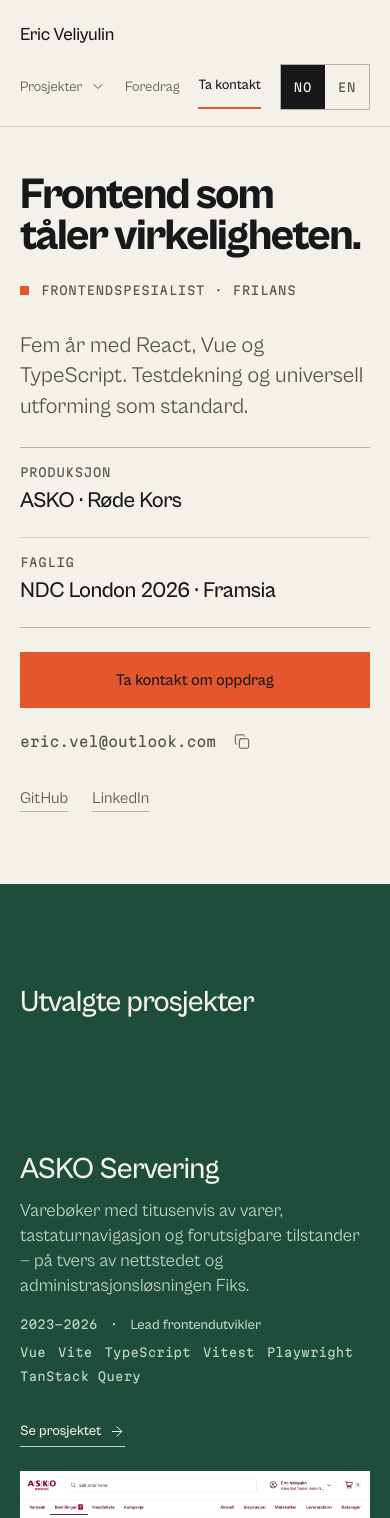
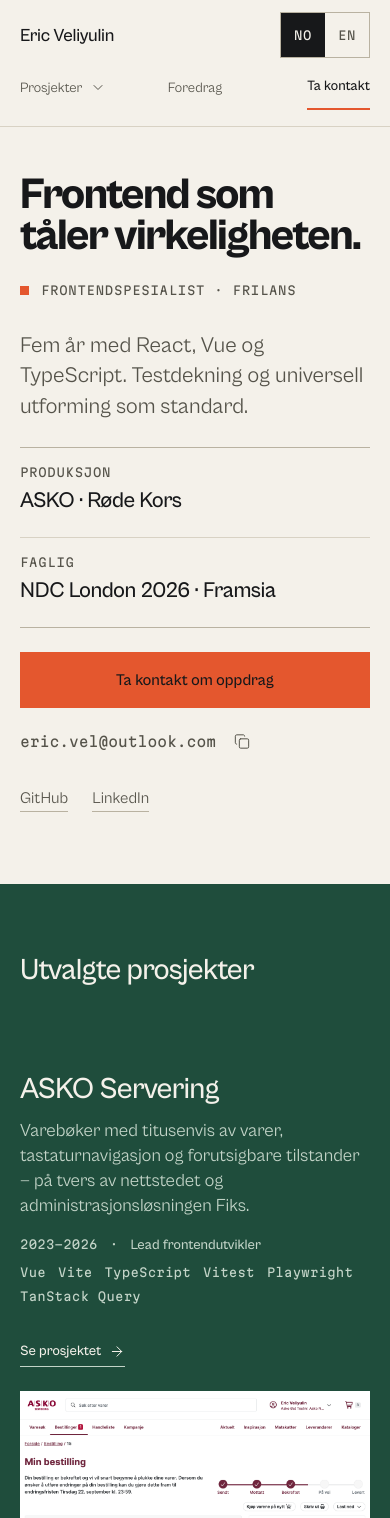
Before and after one commit to ericvel/portfolio, a Vue app: page / in a window 390 px wide. Shown: the top 1518 px of the page. Built offline with nearby package versions, Linux system fonts and the light colour scheme.

Commit message:
Adjust project image layout

```diff
--- a/src/components/ProjectLedger.vue
+++ b/src/components/ProjectLedger.vue
@@ -85,19 +85,19 @@
    everything inside it inverts to paper. */
 .work {
   /* Two rhythms, because the region holds two kinds of object: the lead row buys air, and a
-     corroborating line spends about half of it. The gap between those two numbers is what
+     corroborating line spends half of it. The gap between those two numbers is what
      makes the hierarchy legible before a single word is read. */
   --row-pad: var(--space-7);
   --line-pad: var(--space-5);
 
   background: var(--field);
   color: var(--paper);
-  padding-block: clamp(var(--space-9), 10vw, var(--space-10));
+  padding-block: clamp(var(--space-8), 8vw, var(--space-9));
   --focus: var(--paper);
 }
 
 .work__heading {
-  margin: 0 0 var(--space-8);
+  margin: 0 0 var(--space-7);
   font-size: var(--step-4);
   font-weight: 500;
   letter-spacing: -0.025em;
@@ -223,10 +223,12 @@
   /* 64px between the two registers, where a line gets 32: the interval is part of the
      argument, not just spacing. */
   column-gap: var(--space-8);
-  padding-block: calc(var(--row-pad) + var(--space-6));
+  padding-block: var(--row-pad);
 
   .work__body {
     grid-area: 1 / 1;
+    display: flex;
+    flex-direction: column;
     gap: var(--space-3);
   }
 
@@ -253,14 +255,19 @@
   }
 
   .work__more {
+    align-self: start;
     margin-top: var(--space-5);
   }
 }
 
 .work__body {
-  display: flex;
-  flex-direction: column;
-  gap: var(--space-2);
+  display: grid;
+  grid-template-columns: minmax(0, 1fr) auto;
+  grid-template-areas:
+    "title more"
+    "blurb more"
+    "meta more";
+  gap: var(--space-2) var(--space-6);
   min-width: 0;
 }
 
@@ -313,6 +320,7 @@
 }
 
 .work__title {
+  grid-area: title;
   margin: 0;
   font-size: var(--step-2);
   font-weight: 500;
@@ -322,6 +330,7 @@
 }
 
 .work__blurb {
+  grid-area: blurb;
   margin: 0;
   /* Wider than the lead row's 40ch, because a line has the whole column to spend and a
      shorter measure here is what left the emptiness on the right in the first place. */
@@ -338,6 +347,7 @@
    which is what keeps the row one line tall. The lead row's six-technology list does not fit
    beside a dated role at any width the site has, so it alone breaks to a second line. */
 .work__meta {
+  grid-area: meta;
   display: flex;
   flex-wrap: wrap;
   align-items: baseline;
@@ -402,13 +412,14 @@
    moves the label — the same idiom as the header's contact link. At rest this is field mist:
    the only resting cue that the row is live has to clear 3:1 on its own ground. */
 .work__more {
+  grid-area: more;
   display: inline-flex;
   align-items: center;
-  /* The affordance sits in the body column now, so it has to hug its own label: stretched to the
-     column it would drag its underline across the whole row. */
-  align-self: start;
+  /* Corroborating rows pin the affordance to the far edge, but the underline still hugs its
+     label rather than stretching across the available grid column. */
+  align-self: center;
   gap: var(--space-2);
-  margin-top: var(--space-2);
+  margin-top: 0;
   padding-bottom: 5px;
   font-size: var(--step--1);
   font-weight: 500;
@@ -475,6 +486,17 @@
     outline-offset: -3px;
   }
 
+  .work__body {
+    display: flex;
+    flex-direction: column;
+    gap: var(--space-2);
+  }
+
+  .work__more {
+    align-self: start;
+    margin-top: var(--space-2);
+  }
+
   .work__row--lead .work__blurb {
     font-size: var(--step-1);
   }
--- a/src/components/SiteHeader.vue
+++ b/src/components/SiteHeader.vue
@@ -53,9 +53,9 @@
         </RouterLink>
 
         <a class="nav__contact" href="mailto:eric.vel@outlook.com">{{ t("nav.contact") }}</a>
+      </nav>
 
-        <LanguageToggle />
-      </nav>
+      <LanguageToggle class="header__language" />
     </div>
   </header>
 </template>
@@ -70,10 +70,10 @@
 }
 
 .header__shell {
-  display: flex;
+  display: grid;
+  grid-template-columns: auto 1fr auto;
   align-items: center;
-  justify-content: space-between;
-  gap: var(--space-5);
+  column-gap: var(--space-6);
   min-height: 68px;
   padding-block: var(--space-3);
 }
@@ -91,6 +91,7 @@
 .nav {
   display: flex;
   align-items: center;
+  justify-self: end;
   gap: var(--space-6);
   font-size: var(--step--1);
 }
@@ -206,15 +207,45 @@
 
 @media (max-width: 720px) {
   .header__shell {
-    flex-wrap: wrap;
+    grid-template-columns: minmax(0, 1fr) auto;
     row-gap: var(--space-2);
     padding-block: var(--space-3) var(--space-4);
   }
 
   .nav {
+    grid-row: 2;
+    grid-column: 1 / -1;
+    display: grid;
+    grid-template-columns: repeat(3, minmax(0, 1fr));
     width: 100%;
-    justify-content: space-between;
     gap: var(--space-4);
+  }
+
+  .nav__link {
+    min-width: 44px;
+    justify-content: center;
+  }
+
+  .menu {
+    justify-self: start;
+  }
+
+  .nav > .nav__link {
+    justify-self: center;
+  }
+
+  .nav__contact {
+    justify-self: end;
+    min-width: 44px;
+    justify-content: flex-end;
+    white-space: nowrap;
+  }
+
+  .menu__list {
+    top: calc(anchor(bottom) + var(--space-2));
+    left: anchor(left);
+    width: min(232px, calc(100vw - (2 * var(--gutter))));
+    min-width: 0;
   }
 }
 </style>
--- a/src/views/ProjectView.vue
+++ b/src/views/ProjectView.vue
@@ -69,7 +69,13 @@
         </p>
       </div>
 
-      <div class="project__figures">
+      <div
+        class="project__figures"
+        :class="{
+          'project__figures--single': figures.length === 1,
+          'project__figures--compact': project.id === 'habiit',
+        }"
+      >
         <figure v-for="figure in figures" :key="figure.src" class="figure">
           <img
             class="figure__image"
@@ -197,6 +203,22 @@
   gap: var(--space-7);
 }
 
+/* Lone screenshots are evidence within the reading flow, not full-bleed backdrops.
+   A centered column grid gives the landscape interface room to read while keeping
+   the near-square phone composition deliberately compact. */
+.project__figures--single {
+  grid-template-columns: repeat(12, minmax(0, 1fr));
+  column-gap: var(--space-3);
+
+  .figure {
+    grid-column: 2 / -2;
+  }
+}
+
+.project__figures--compact .figure {
+  grid-column: 4 / -4;
+}
+
 .figure {
   margin: 0;
   display: flex;
@@ -225,5 +247,19 @@
     grid-template-columns: minmax(0, 1fr);
     gap: var(--space-7);
   }
+
+  .project__figures--single .figure {
+    grid-column: 1 / -1;
+  }
+
+  .project__figures--compact .figure {
+    grid-column: 2 / -2;
+  }
+}
+
+@media (max-width: 560px) {
+  .project__figures--compact .figure {
+    grid-column: 1 / -1;
+  }
 }
 </style>
```
Also changed, not shown: 1 other file (tests, documents, lock files or other folders).
